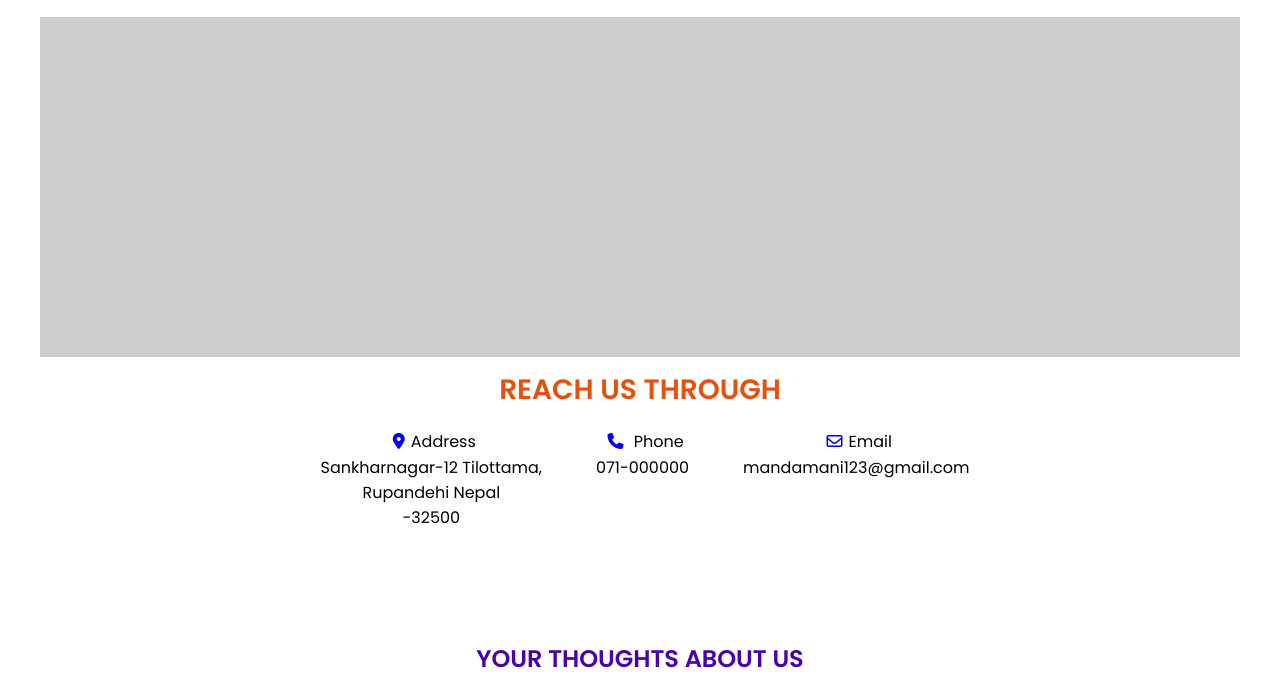
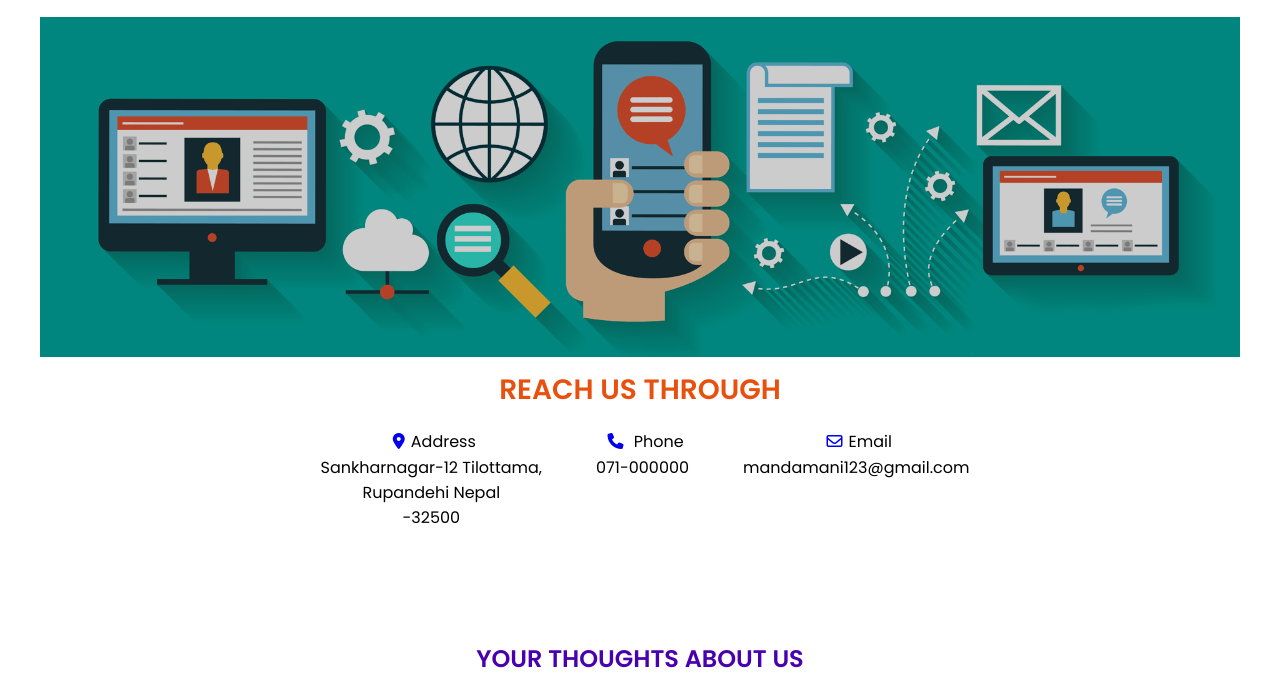
Before and after one commit to gauravkarki0927/mandamani.com, a plain HTML site: page contact.html in a window 1280 px wide. Shown: the part 43-728 px from the top of the page. Drawn offline with Linux system fonts and the light colour scheme; the site is published under a folder, as on GitHub Pages, so addresses that start at the root find nothing.

Commit message:
Update contact.html

```diff
--- a/contact.html
+++ b/contact.html
@@ -73,7 +73,7 @@ nav ul li .home{
 }
 
 .content .cont {
-    background: rgba(0,0,0,0.2) url(/images/contact.png) no-repeat;
+    background: rgba(0,0,0,0.2) url(images/contact.png) no-repeat;
     background-blend-mode: darken;
     background-position: center;
     background-size: cover;
```
